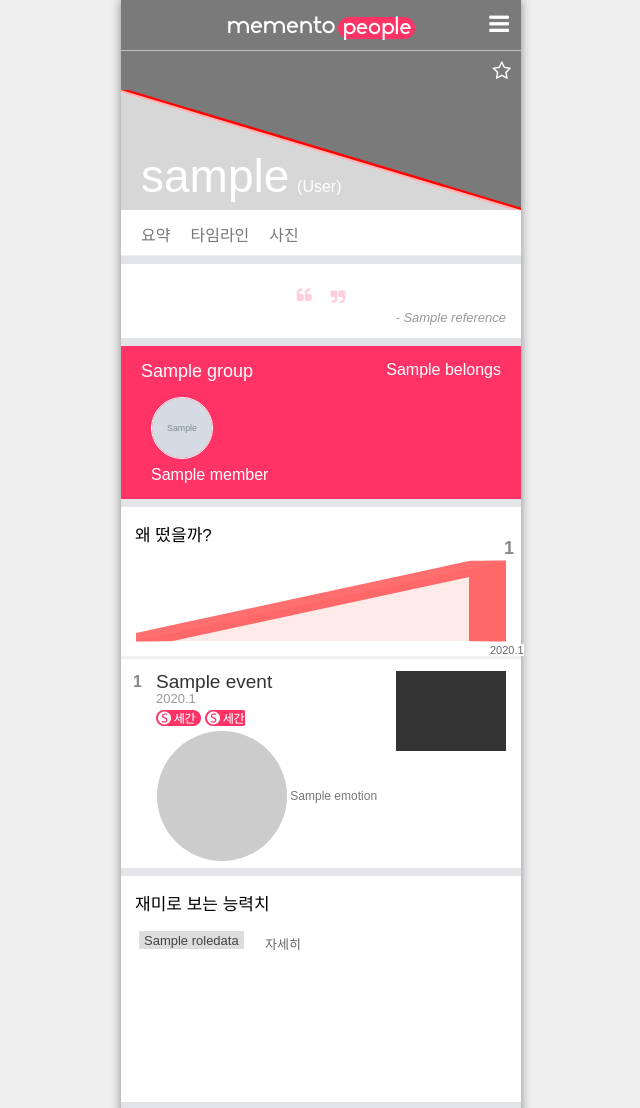
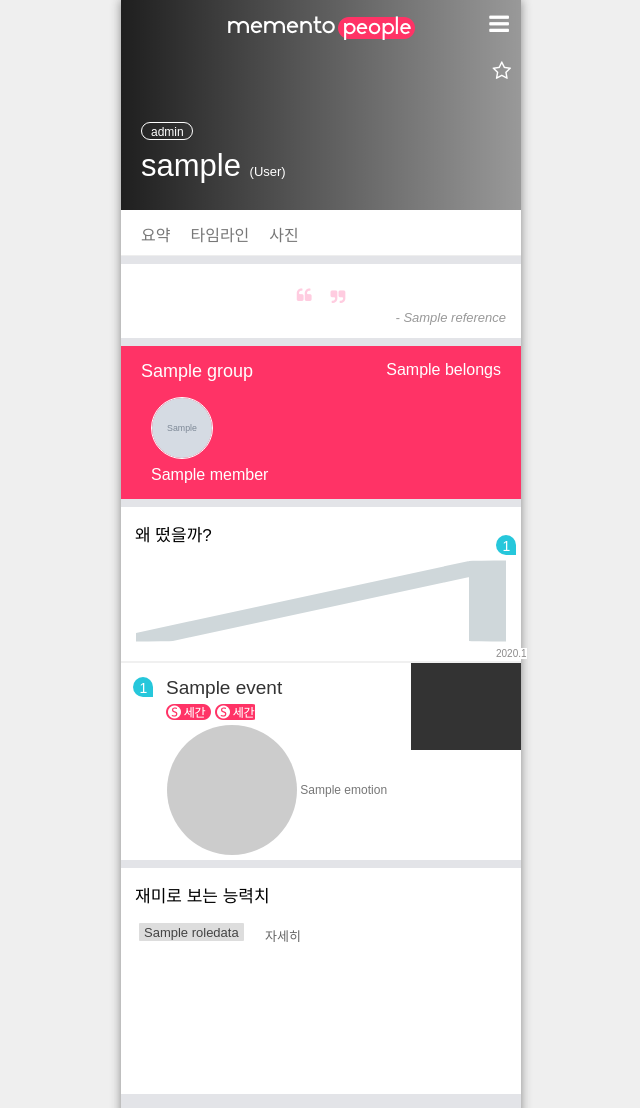
Before and after one commit to memento7/service-frontend, a Python web app: template template/people_magazine/summary.html in a window 1280 px wide. Shown: the top 1108 px of the page, without its empty margins (319-959 px from the left). Run offline with Jinja, Linux system fonts and the light colour scheme; the template is opened without the code that fills it: most values are stand-ins (such as "Sample title", 1, 10 or a date in 2020); grey boxes marked "Sample" are stand-in pictures; some libraries are stand-ins or nearby versions; some web fonts are replaced.

Commit message:
Improve people-magzine header & trend

```diff
--- a/models/people.py
+++ b/models/people.py
@@ -56,6 +56,7 @@ class People :
 
 		self.id = id
 		self.nickname = nickname
+		self.realname = realname
 		self.role_json = role_json
 
 		self.in_one_word = in_one_word
--- a/static/css/components.css
+++ b/static/css/components.css
@@ -83,7 +83,7 @@
 }
 
 .event-tile h4{
-	margin: 0 0 4px;
+	margin: 0 0 5px;
 	padding: 0;
 	font-size: 19px;
 	font-weight: 300;
@@ -159,7 +159,7 @@ i.index-bubble{
 	color: black;
 
 	font-size: 14px;
-	font-style: 400;
+	font-weight: 400;
 	font-style: normal;
 	vertical-align: middle;
 
--- a/static/css/event_magazine.css
+++ b/static/css/event_magazine.css
@@ -2,8 +2,8 @@
 
 header{
 	position: absolute;
-	border-bottom-color: white;
-	border-bottom-color: rgba(255, 255, 255, 0.5);
+	/*border-bottom-color: white;
+	border-bottom-color: rgba(255, 255, 255, 0.5);*/
 	border-bottom: none;
 	z-index: 11;
 }
--- a/static/css/people_magazine.css
+++ b/static/css/people_magazine.css
@@ -2,8 +2,9 @@
 
 header{
 	position: absolute;
-	border-bottom-color: white;
-	border-bottom-color: rgba(255, 255, 255, 0.5);
+	/*border-bottom-color: white;
+	border-bottom-color: rgba(255, 255, 255, 0.5);*/
+	border-bottom: none;
 	z-index: 11;
 }
 
@@ -13,6 +14,11 @@ header .logo{
 
 header .fr .fa-bars{
 	color: white;
+}
+
+nav.magazine-nav ul li.selected{
+	color: #ee3f7a;
+	border-bottom-color: #ee3f7a;
 }
 
 
@@ -26,6 +32,7 @@ section#people-header .user-react{
 	position: absolute;
 	top: 61px;
 	right: 10px;
+	z-index: 5;
 }
 section#people-header .user-react .star{
 	color: white;
@@ -34,31 +41,57 @@ section#people-header .user-react .star{
 }
 section#people-header .user-react .star.enabled{ color: #ffcc00 }
 
-section#people-header svg{
-	position: relative;
-	top: 90px;
-}
 
 section#people-header .background{
 	height: 210px;
-	filter: brightness(80%);
+	z-index: 1;
 }
+section#people-header .background-filter{
+	position: absolute;
+	width: 100%;
+	height: 210px;
+	background: -webkit-linear-gradient(-90deg, rgba(0,0,0,.8), rgba(0,0,0,0));
+	background: linear-gradient(90deg, rgba(0,0,0,.8), rgba(0,0,0,0));
+	z-index: 2;
+}
+
+
+section#people-header ul.roles{
+	position: absolute;
+	left: 20px;
+	bottom: 70px;
+	margin: 0;
+	padding: 0;
+	list-style: none;
+	z-index: 5;
+}
+
+section#people-header ul.roles li{
+	float: left;
+	margin: 0 5px 0 0;
+	padding: 3px 8px 0px 9px;
+	color: white;
+	font-size: 12px;
+	border: 1px solid white;
+	border-radius: 15px;
+	line-height: 13px;
+}
+
 
 section#people-header h1{
 	position: absolute;
-	bottom: 0;
+	bottom: 19;
 
 	color: white;
-
-	font-size: 46px;
-	font-weight: 100;
+	font-size: 31px;
+	font-weight: 400;
 	margin: 0;
 	padding: 10px 0 7px 20px;
+	z-index: 5;
 }
 section#people-header h1 .sub{
-	font-size: 16px;
-	font-weight: 300;
-	margin-left: -5px;
+	font-size: 13px;
+	font-weight: 100;
 }
 
 
@@ -139,15 +172,19 @@ section#people-trend{
 	padding-bottom: 0;
 }
 
+section#people-trend i.index-bubble{ color: white }
+section#people-trend i.index-bubble.index1{ background-color: #26c7db }
+section#people-trend i.index-bubble.index2{ background-color: #738ffd }
+section#people-trend i.index-bubble.index3{ background-color: #9473ce }
+
 section#people-trend .graph-area{
 	position: relative;
-	padding: 0 15px;
+	padding: 0 15px 5px;
 }
 
 section#people-trend .graph-area svg path{
-	fill: rgba(255, 51, 51, 0.1);
-	stroke: rgb(255, 51, 51);
-	stroke-opacity: .7;
+	fill: none;
+	stroke: #cfd7da;
 	stroke-width: 1;
 	stroke-linecap: round;
 	stroke-linejoin: round;
@@ -159,22 +196,19 @@ section#people-trend .graph-area .overlay{
 	height: 105px;
 }
 
-section#people-trend .graph-area .overlay .number{
-	display: inline-block;
+section#people-trend .graph-area .overlay i.index-bubble{
 	position: absolute;
+	margin-left: -10px;
+	margin-top: -26px;
+}
 
-	margin-left: -2px;
-	margin-top: -23px;
-	font-weight: bolder;
-	font-size: 18px;
-}
 section#people-trend .graph-area .overlay .date{
 	display: inline-block;
 	position: absolute;
-	bottom: 0px;
-	margin-left: -16px;
-	font-size: 11px;
-	color: #666;
+	bottom: -3px;
+	margin-left: -10px;
+	font-size: 10px;
+	color: #8c8b8b;
 	background-color: white;
 }
 
@@ -182,21 +216,21 @@ section#people-trend .graph-area .overlay .date{
 section#people-trend .events{
 	position: relative;
 	background-color: #f0f0f0;
-	padding-top: 3px;
+	padding-top: 2px;
 }
 
-section#people-trend .events .number{
+section#people-trend .events i.index-bubble{
 	position: absolute;
 	margin: 14px 0 0 12px;
-	font-weight: bold;
 }
 
 section#people-trend .events .event-tile{
-	margin-bottom: 3px;
-	padding: 12px 15px 6px;
-	padding-left: 35px;
+	margin-bottom: 2px;
+	padding: 14px 0 0 45px;
 	background-color: white;
 }
+section#people-trend .events .event-tile .fl{ padding-bottom: 4px }
+section#people-trend .events .event-tile .image{ margin: -14px -10px 0 0; height: 87px; background-size: auto 87px }
 
 
 /* 타임라인 */
--- a/static/js/global.js
+++ b/static/js/global.js
@@ -30,10 +30,7 @@ var memento = (function () {
 			loginedUser = result;
 			loginedUser.loggined = true;
 
-			console.log(result);
-
 			callAPI('GET', '/me/favorites', function (result2) {
-				console.log(result2);
 				loginedUser.favorites = result2;
 
 				for (var i = 0; i < loginCallbacks.length; i++)
--- a/template/people_magazine/_layout.html
+++ b/template/people_magazine/_layout.html
@@ -16,14 +16,17 @@
 {% block content %}
 	<section id="people-header">
 		<div class="background" style="{{ person.repr_image(True)  }}"></div>
+		<div class="background-filter"></div>
+
 		<div class="user-react">
 			<i class="fa fa-star-o star" aria-hidden="true"></i>
 		</div>
 
-		<svg width="100%" height="120" viewBox="0 0 100 120" preserveAspectRatio="none">
-			<line x1="0" y1="0" x2="100%" y2="120" style="stroke:rgb(255,0,0);stroke-width:3" />
-			<polygon points="0,0 100,120 0,120" style="fill:rgba(255,255,255,0.7)" />
-		</svg>
+		<ul class="roles clearfix">
+			{% for role in person.get_roles() %}
+			<li>{{ role }}</li>
+			{% endfor %}
+		</ul>
 
 		<h1>
 			<span>{{ person.nickname }}</span>
--- a/template/people_magazine/summary.html
+++ b/template/people_magazine/summary.html
@@ -3,7 +3,7 @@
 {% block head %}
 	{{ super() }}
 
-	<script src="https://cdnjs.cloudflare.com/ajax/libs/Chart.js/2.5.0/Chart.min.js"></script>
+	<script src="https://cdnjs.cloudflare.com/ajax/libs/Chart.js/2.4.0/Chart.min.js"></script>
 {% endblock %}
 
 
@@ -55,27 +55,35 @@
 				" />
 			</svg>
 			<div class="overlay">
+			{% set x_poses = [] %}
 			{% for tt in top_trends.values() %}
 				{% set x_pos = tt.graph_data.index / (trend_graph | length) * 100 %}
-				<span class="number" style="
-					left: {{ x_pos }}%;
-					top: {{ 95 - tt.graph_data.value }}px;
-					color: {{ tt.color }};
-				">{{ circular_number(loop.index) }}</span>
 
-				<span class="date" style="
-					left: {{ x_pos }}%;
-				">{{ tt.event.date.year }}.{{ tt.event.date.month }}</span>
+				<i class="index-bubble index{{ loop.index }}" style="
+						left: {{ x_pos }}%;
+						top: {{ 95 - tt.graph_data.value }}px;">
+					{{ loop.index }}
+				</i>
+
+				{# 너무 가까우면 날짜 표시 안함 #}
+				{% if x_poses[-1] and -8 <= (x_poses[-1] - x_pos) <= 8 %}
+				{% else %}
+					<span class="date" style="
+						left: {{ x_pos }}%;
+					">{{ tt.event.date.year }}.{{ tt.event.date.month }}</span>
+
+					{% if x_poses.append(x_pos) %} {% endif %}
+				{% endif %}
+
 			{% endfor %}
 			</div>
 		</div>
 		<div class="events">
 		{% for tt in top_trends.values() %}
-			<span class="number" style="color: {{ tt.color }}">
-				{{ circular_number(loop.index) }}
-			</span>
-
-			{{ event_tile.event_tile(tt.event, show_date=True) }}
+			<i class="index-bubble index{{ loop.index }}">
+				{{ loop.index }}
+			</i>
+			{{ event_tile.event_tile(tt.event) }}
 		{% endfor %}
 		</div>
 	</section>
--- a/views/people.py
+++ b/views/people.py
@@ -99,7 +99,6 @@ class PeoplePageGroup(PageGroup) :
 						top_trends[index] = {
 							'event': event,
 							'graph_data': tt,
-							'color': functions.rand_color()
 						}
 
 
```
Also changed, not shown: template/home.html (+0 -7 lines).
